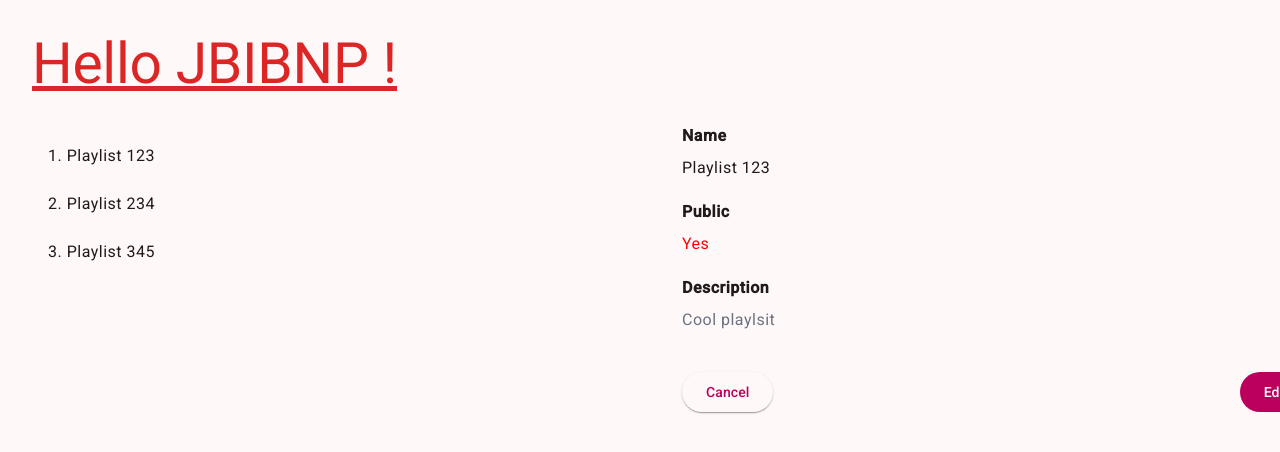
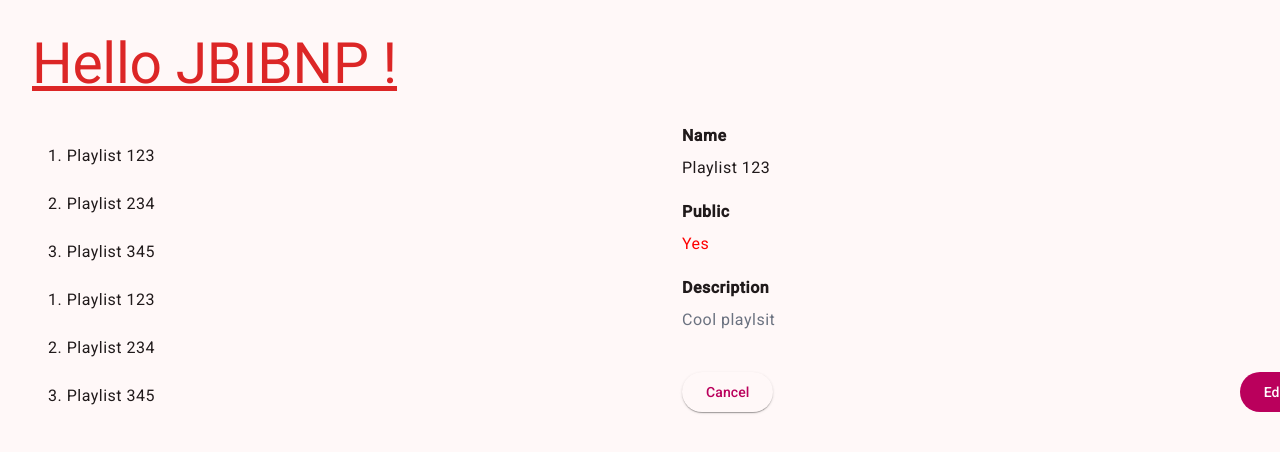
Before and after one commit to ev45ive/jbi-bnp-angular, an Angular app: page /playlists in a window 1280 px wide. Shown: the top 452 px of the page. Built offline with nearby package versions, Linux system fonts and the light colour scheme.

Commit message:
<mat-list-item *ngFor="let item of playlists; index as i">

```diff
--- a/src/app/playlists/components/playlist-list/playlist-list.component.html
+++ b/src/app/playlists/components/playlist-list/playlist-list.component.html
@@ -1,18 +1,17 @@
-
-
 <!-- mat-nav-list>mat-list-item*3>div{$. Playlist $$} -->
+<!-- <ng-template ngFor [ngForOf]="playlists" let-item="$implicit"> -->
 
 <mat-nav-list>
+  <mat-list-item *ngFor="let item of playlists; index as i">
+    <div>{{ i + 1 }}. {{ item.name }}</div>
+  </mat-list-item>
 
-    <!-- <ng-template ngFor [ngForOf]="playlists" let-item="$implicit"> -->
-    <ng-template ngFor [ngForOf]="playlists" let-item let-i="index">
-        <mat-list-item>
-            <div>{{i+1}}. {{item.name}}</div>
-        </mat-list-item>
-    </ng-template>
-    <!-- <div>{{i+1}}. {{item.name}}</div>  Error! -->
-
-
+  <ng-template ngFor [ngForOf]="playlists" let-item let-i="index">
+    <mat-list-item>
+      <div>{{ i + 1 }}. {{ item.name }}</div>
+    </mat-list-item>
+  </ng-template>
+  <!-- <div>{{i+1}}. {{item.name}}</div>  Error! -->
 </mat-nav-list>
 
 <!-- [ngFor][ngForOf] -->
```
